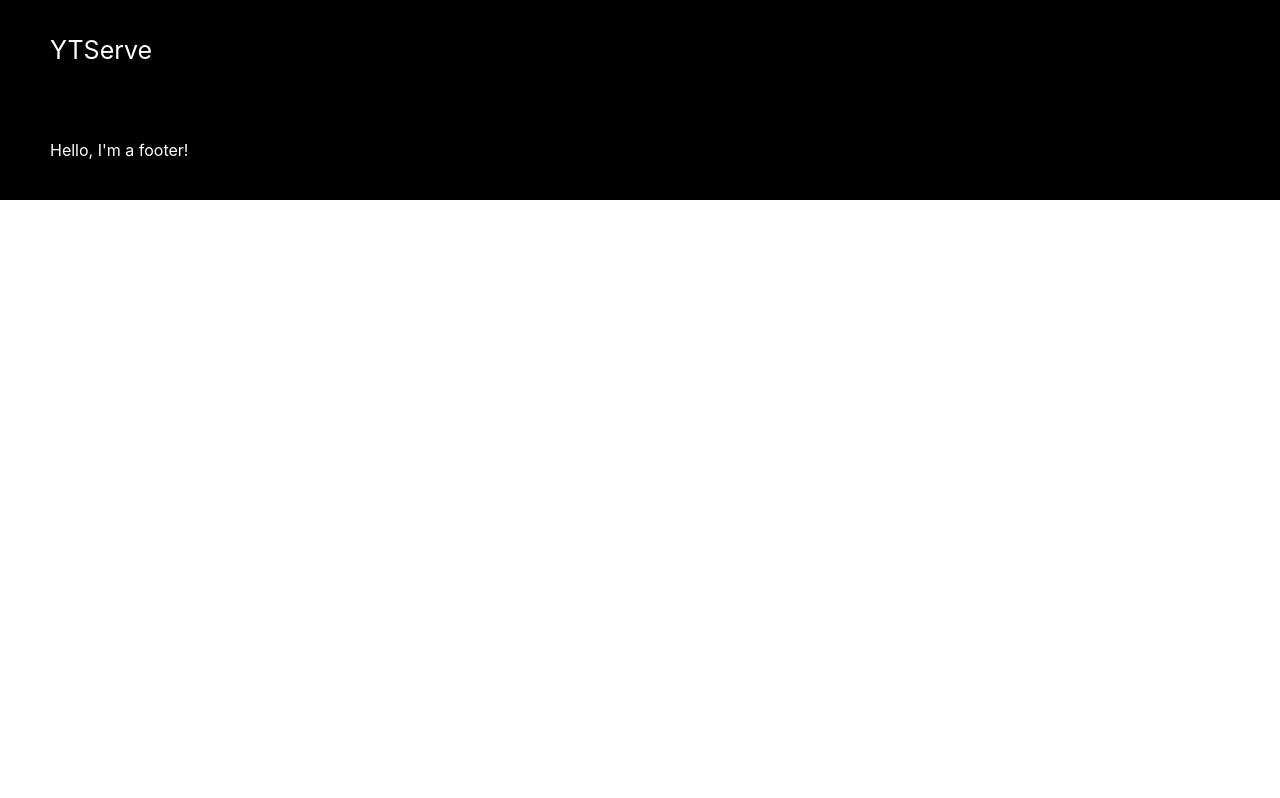
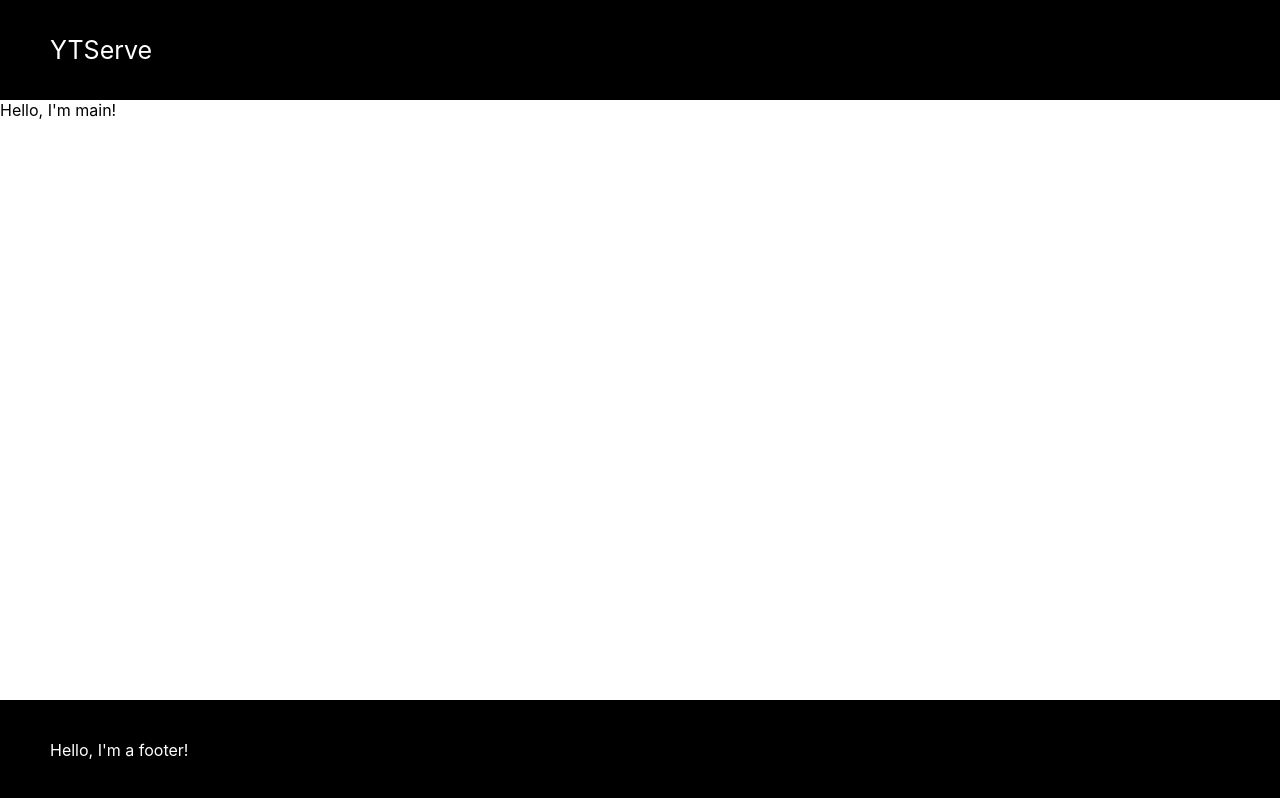
Before and after one commit to weronikaolejniczak/video-service, a React (Create React App) app: page / in a window 1280 px wide. Built offline with nearby package versions, Linux system fonts and the light colour scheme.

Commit message:
Main component

```diff
--- a/src/App.js
+++ b/src/App.js
@@ -1,12 +1,12 @@
 import React from 'react';
-import {Header, Footer} from './components'
+import {Header, Main, Footer} from './components'
 import './App.css';
 
 function App() {
   return (
     <div className="App">
       <Header />
-      {/* <Body /> */}
+      <Main />
       <Footer />
     </div>
   );
--- a/src/components/index.js
+++ b/src/components/index.js
@@ -1,4 +1,5 @@
 import Header from './header/Header';
+import Main from './main/Main';
 import Footer from './footer/Footer';
 
-export {Header, Footer};
+export {Header, Main, Footer};
--- /dev/null
+++ b/src/components/main/Main.js
@@ -0,0 +1,12 @@
+import React from 'react';
+import './style.css';
+
+const Main = () => {
+    return (
+        <main>
+            Hello, I'm main!
+        </main>
+    );
+}
+
+export default Main;
--- /dev/null
+++ b/src/components/main/style.css
@@ -0,0 +1,3 @@
+main {
+    height: calc(100vh - 200px);
+}
```
